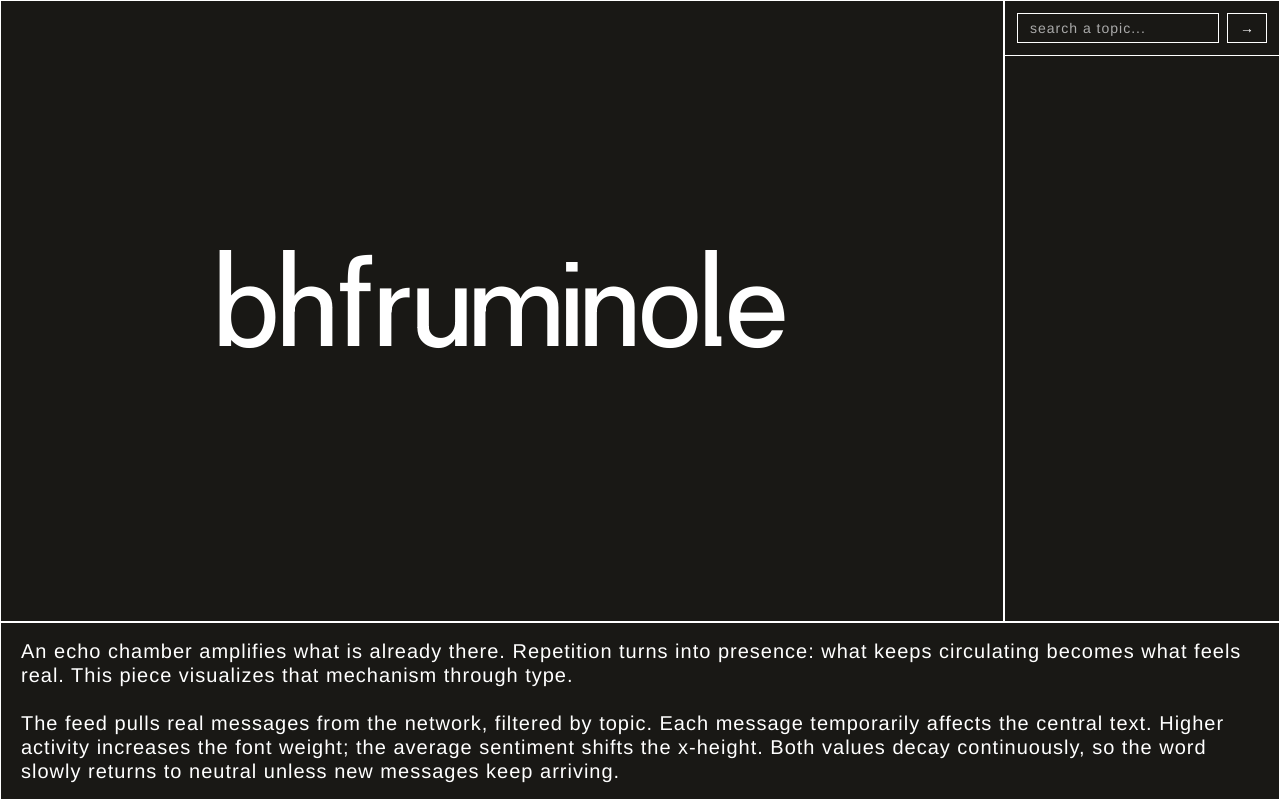
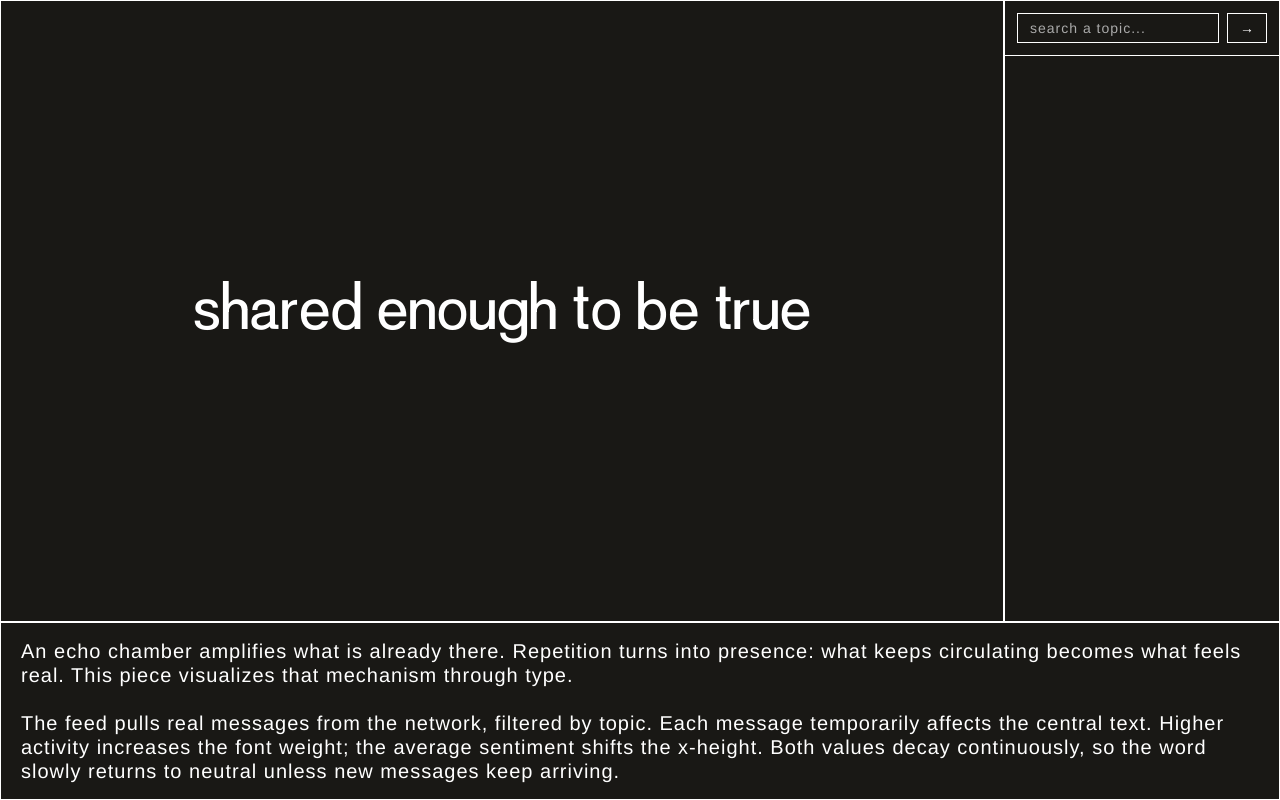
Before and after one commit to filippodicarlo/Echo, a plain HTML site: page index.html in a window 1280 px wide. Drawn offline with Linux system fonts and the light colour scheme; no server answers.

Commit message:
Minuscole
Cambiamenti per minuscole font terminate

```diff
--- a/index.html
+++ b/index.html
@@ -9,7 +9,7 @@
 <body>
   <div class="top">
     <div class="main">
-      <div class="word">bhfruminole</div>
+      <div class="word">shared enough to be true</div>
     </div>
     <div class="right-panel">
       <div class="search-bar">
--- a/style.css
+++ b/style.css
@@ -32,7 +32,7 @@ body {
 }
 
 .word {
-  font-size: clamp(2rem, 10vw, 15rem);
+  font-size: clamp(2rem, 5vw, 15rem);
   transition: font-variation-settings 1s ease;
   text-transform: lowercase;
   white-space: nowrap;
```
Also changed, not shown: SignalGrotesk.ttf, SignalGrotesk.woff2.
